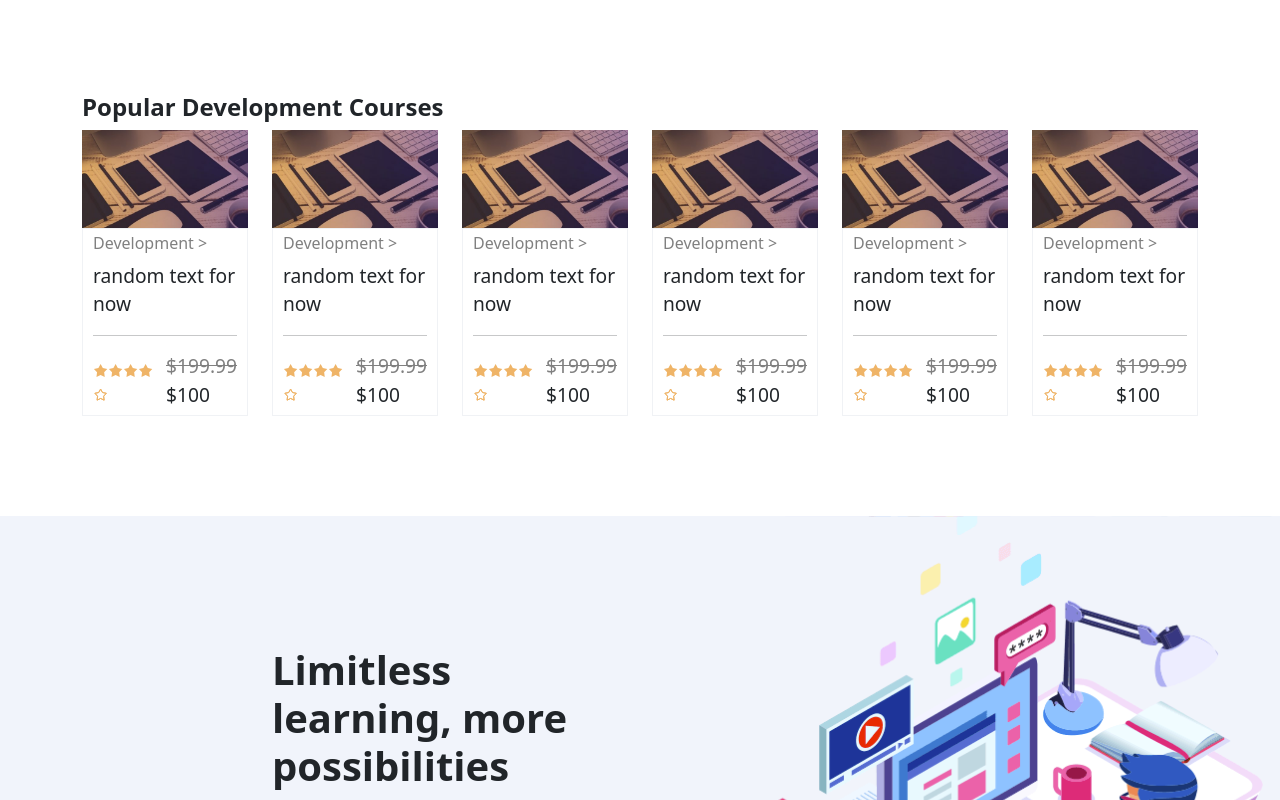
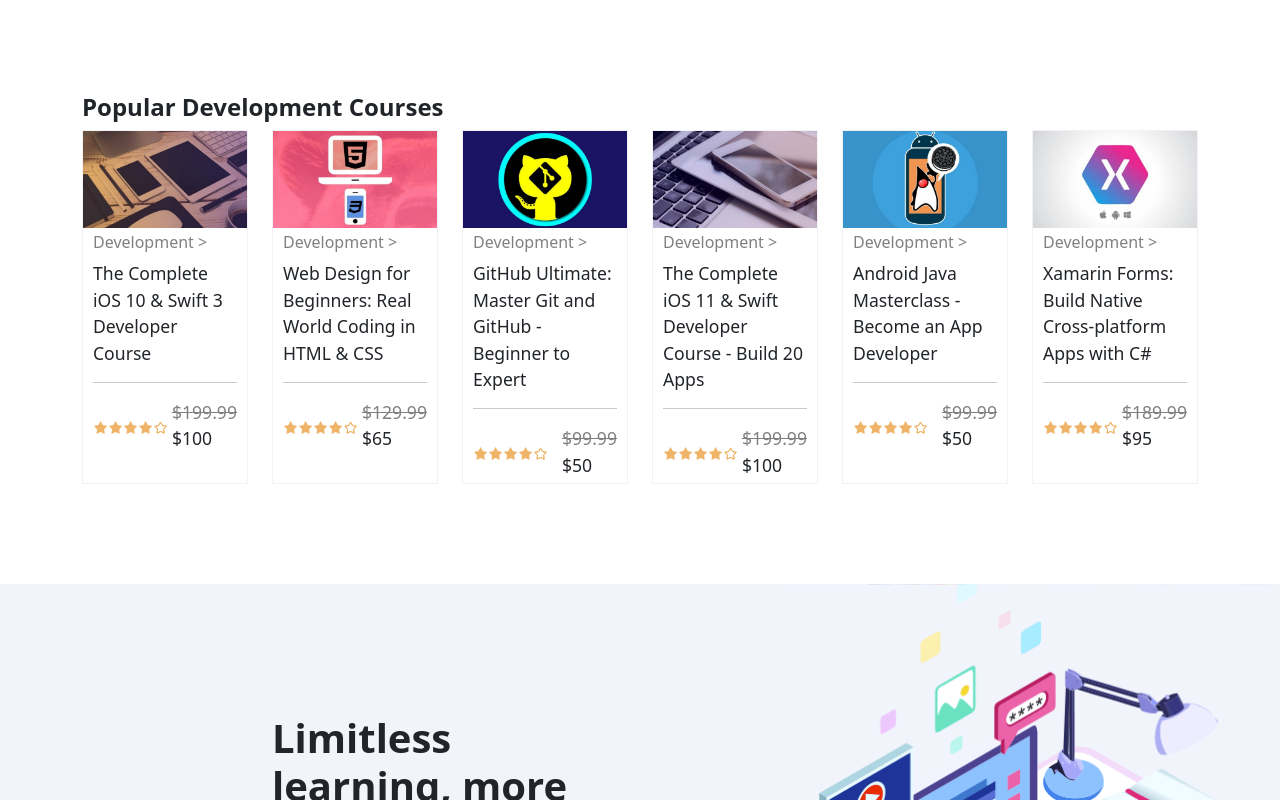
Before and after one commit to MascarBone/proj-html-vuejs, a Vue app: page / in a window 1280 px wide. Shown: the part 740-1540 px from the top of the page. Built offline with nearby package versions, Linux system fonts and the light colour scheme.

Commit message:
Thumbnails Popular Development

```diff
--- a/src/components/Main.vue
+++ b/src/components/Main.vue
@@ -37,14 +37,15 @@
           </div>
 
           <div class="row">
-            <div class="col-2 thumb">
+            <div class="col-2">
+              <div class="thumb">
                 <div class="thumb_img">
                   <img src="../assets/images/thumbnails/ios10swift-544x322.jpg" alt="Swift3">
                 </div>
                 <div class="thumb_text">
                   <div class="thumb_text_top">
                     <h6>Development ></h6>
-                  <p>random text for now</p>
+                    <p>The Complete iOS 10 & Swift 3 Developer Course</p>
                   </div>
 
                   <hr>
@@ -65,14 +66,79 @@
                 </div>
               </div>
 
-            <div class="col-2 thumb">
+            </div>
+
+            <div class="col-2">
+              <div class="thumb">
                 <div class="thumb_img">
-                <img src="../assets/images/thumbnails/ios10swift-544x322.jpg" alt="Swift3">
+                  <img src="../assets/images/thumbnails/webdesign-544x322.jpg" alt="Swift3">
                 </div>
                 <div class="thumb_text">
                   <div class="thumb_text_top">
                     <h6>Development ></h6>
-                  <p>random text for now</p>
+                    <p>Web Design for Beginners: Real World Coding in HTML & CSS</p>
+                  </div>
+
+                  <hr>
+
+                  <div class="thumb_text_bot">
+                    <div class="thumb_stars">
+                      <img src="../assets/images/icons-logos/starfull.svg" alt="star">
+                      <img src="../assets/images/icons-logos/starfull.svg" alt="star">
+                      <img src="../assets/images/icons-logos/starfull.svg" alt="star">
+                      <img src="../assets/images/icons-logos/starfull.svg" alt="star">
+                      <img src="../assets/images/icons-logos/staremptyl.svg" alt="star">
+                    </div>
+                    <div>
+                      <p class="thumb_price">$129.99</p>
+                      <p class="thumb_discount">$65</p>
+                    </div>
+                  </div>
+                </div>
+              </div>
+
+            </div>
+
+            <div class="col-2">
+              <div class="thumb">
+                <div class="thumb_img">
+                  <img src="../assets/images/thumbnails/github-544x322.jpg" alt="Swift3">
+                </div>
+                <div class="thumb_text">
+                  <div class="thumb_text_top">
+                    <h6>Development ></h6>
+                    <p>GitHub Ultimate: Master Git and GitHub - Beginner to Expert</p>
+                  </div>
+
+                  <hr>
+
+                  <div class="thumb_text_bot">
+                    <div class="thumb_stars">
+                      <img src="../assets/images/icons-logos/starfull.svg" alt="star">
+                      <img src="../assets/images/icons-logos/starfull.svg" alt="star">
+                      <img src="../assets/images/icons-logos/starfull.svg" alt="star">
+                      <img src="../assets/images/icons-logos/starfull.svg" alt="star">
+                      <img src="../assets/images/icons-logos/staremptyl.svg" alt="star">
+                    </div>
+                    <div>
+                      <p class="thumb_price">$99.99</p>
+                      <p class="thumb_discount">$50</p>
+                    </div>
+                  </div>
+                </div>
+              </div>
+
+            </div>
+
+            <div class="col-2">
+              <div class="thumb">
+                <div class="thumb_img">
+                  <img src="../assets/images/thumbnails/ios11swift-544x322.jpg" alt="Swift3">
+                </div>
+                <div class="thumb_text">
+                  <div class="thumb_text_top">
+                    <h6>Development ></h6>
+                    <p>The Complete iOS 11 & Swift Developer Course - Build 20 Apps</p>
                   </div>
 
                   <hr>
@@ -93,14 +159,17 @@
                 </div>
               </div>
 
-            <div class="col-2 thumb">
+            </div>
+
+            <div class="col-2">
+              <div class="thumb">
                 <div class="thumb_img">
-                <img src="../assets/images/thumbnails/ios10swift-544x322.jpg" alt="Swift3">
+                  <img src="../assets/images/thumbnails/java-544x322.jpg" alt="Swift3">
                 </div>
                 <div class="thumb_text">
                   <div class="thumb_text_top">
                     <h6>Development ></h6>
-                  <p>random text for now</p>
+                    <p>Android Java Masterclass - Become an App Developer</p>
                   </div>
 
                   <hr>
@@ -114,21 +183,23 @@
                       <img src="../assets/images/icons-logos/staremptyl.svg" alt="star">
                     </div>
                     <div>
-                    <p class="thumb_price">$199.99</p>
-                    <p class="thumb_discount">$100</p>
+                      <p class="thumb_price">$99.99</p>
+                      <p class="thumb_discount">$50</p>
+                    </div>
                   </div>
                 </div>
               </div>
             </div>
 
-            <div class="col-2 thumb">
+            <div class="col-2">
+              <div class="thumb">
                 <div class="thumb_img">
-                <img src="../assets/images/thumbnails/ios10swift-544x322.jpg" alt="Swift3">
+                  <img src="../assets/images/thumbnails/xamarin-544x322.jpg" alt="Swift3">
                 </div>
                 <div class="thumb_text">
                   <div class="thumb_text_top">
                     <h6>Development ></h6>
-                  <p>random text for now</p>
+                    <p>Xamarin Forms: Build Native Cross-platform Apps with C#</p>
                   </div>
 
                   <hr>
@@ -142,67 +213,13 @@
                       <img src="../assets/images/icons-logos/staremptyl.svg" alt="star">
                     </div>
                     <div>
-                    <p class="thumb_price">$199.99</p>
-                    <p class="thumb_discount">$100</p>
+                      <p class="thumb_price">$189.99</p>
+                      <p class="thumb_discount">$95</p>
                     </div>
                   </div>
                 </div>
               </div>
 
-            <div class="col-2 thumb">
-              <div class="thumb_img">
-                <img src="../assets/images/thumbnails/ios10swift-544x322.jpg" alt="Swift3">
-              </div>
-              <div class="thumb_text">
-                <div class="thumb_text_top">
-                  <h6>Development ></h6>
-                  <p>random text for now</p>
-                </div>
-
-                <hr>
-
-                <div class="thumb_text_bot">
-                  <div class="thumb_stars">
-                    <img src="../assets/images/icons-logos/starfull.svg" alt="star">
-                    <img src="../assets/images/icons-logos/starfull.svg" alt="star">
-                    <img src="../assets/images/icons-logos/starfull.svg" alt="star">
-                    <img src="../assets/images/icons-logos/starfull.svg" alt="star">
-                    <img src="../assets/images/icons-logos/staremptyl.svg" alt="star">
-                  </div>
-                  <div>
-                    <p class="thumb_price">$199.99</p>
-                    <p class="thumb_discount">$100</p>
-                  </div>
-                </div>
-              </div>
-            </div>
-
-            <div class="col-2 thumb">
-              <div class="thumb_img">
-                <img src="../assets/images/thumbnails/ios10swift-544x322.jpg" alt="Swift3">
-              </div>
-              <div class="thumb_text">
-                <div class="thumb_text_top">
-                  <h6>Development ></h6>
-                  <p>random text for now</p>
-                </div>
-
-                <hr>
-
-                <div class="thumb_text_bot">
-                  <div class="thumb_stars">
-                    <img src="../assets/images/icons-logos/starfull.svg" alt="star">
-                    <img src="../assets/images/icons-logos/starfull.svg" alt="star">
-                    <img src="../assets/images/icons-logos/starfull.svg" alt="star">
-                    <img src="../assets/images/icons-logos/starfull.svg" alt="star">
-                    <img src="../assets/images/icons-logos/staremptyl.svg" alt="star">
-                  </div>
-                  <div>
-                    <p class="thumb_price">$199.99</p>
-                    <p class="thumb_discount">$100</p>
-                  </div>
-                </div>
-              </div>
             </div>
           </div>
         </div>
@@ -472,12 +489,16 @@
 }
 
 .thumb {
+  height: 100%;
+  border: 1px solid $grey;
+
   h6,
   .thumb_price {
     color: grey;
   }
   p {
     margin: 0;
+    font-size: 1.1rem;
   }
 }
 .thumb_img {
@@ -489,7 +510,6 @@
 .thumb_text {
   padding: 5px 10px;
   background-color: $white;
-  border: 1px solid $grey;
 }
 .thumb_text_bot {
   display: flex;
```
Also changed, not shown: src/assets/images/thumbnails/webdesign-544x322.jpg (renamed from src/assets/images/thumbnails/webdeisgn-544x322.jpg). Lines whose indentation alone changed are shown as unchanged.
